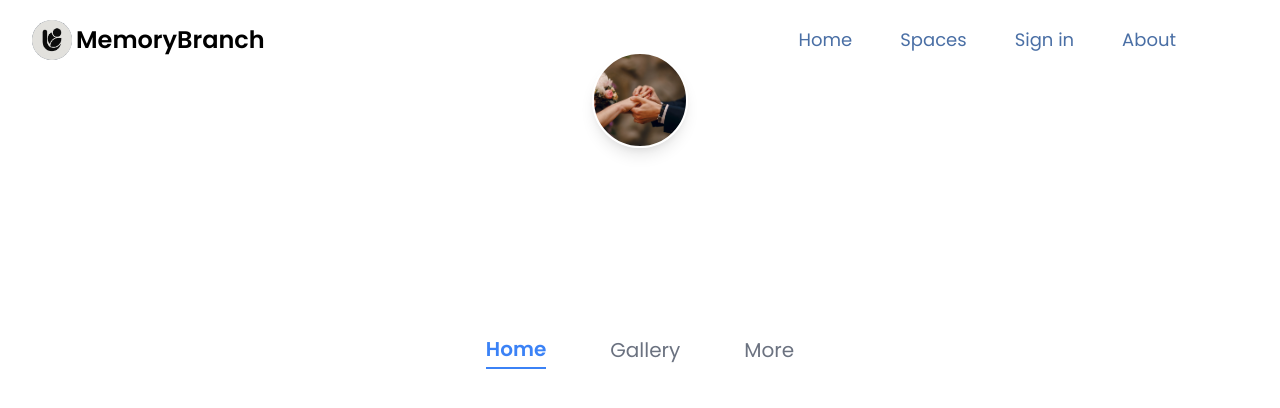
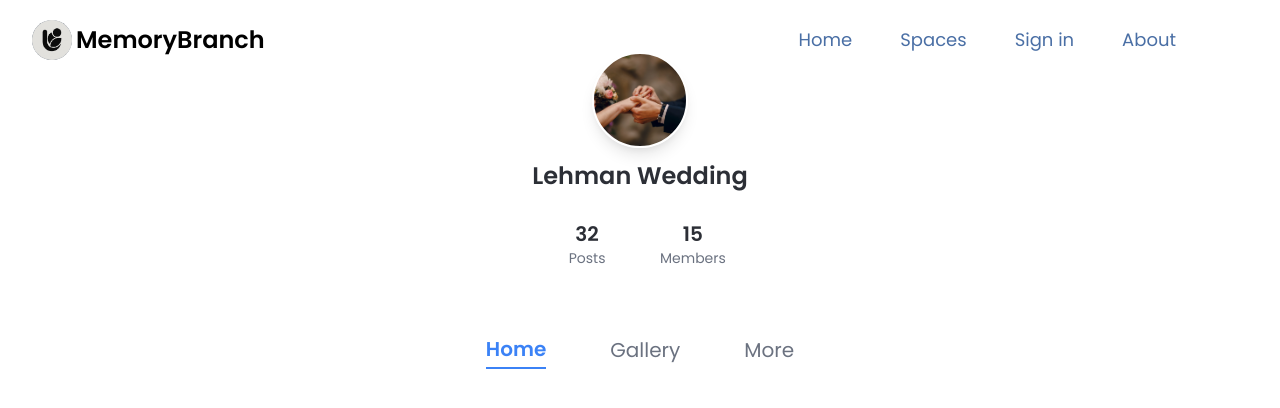
Before and after one commit to SoftSteve/mediaweb-frontend, a React (Create React App) app: page /about in a window 1280 px wide. Shown: the top 408 px of the page. Built offline with nearby package versions, Linux system fonts and the light colour scheme; no server answers.

Commit message:
styling changes

```diff
--- a/src/components/SpaceRoom/SpaceHeader.jsx
+++ b/src/components/SpaceRoom/SpaceHeader.jsx
@@ -6,7 +6,7 @@ export default function SpaceHeader() {
   >
 
     {/* Foreground content */}
-    <div className="relative z-10 flex flex-col h-full items-center justify-center gap-3 text-white">
+    <div className="relative z-10 flex flex-col h-full items-center justify-center gap-3 text-secondary">
       {/* Avatar */}
       <div className="h-24 w-24 rounded-full bg-cover bg-center shadow-lg border-2 border-white"
         style={{ backgroundImage: `url('/wedding.jpg')` }}
@@ -19,11 +19,11 @@ export default function SpaceHeader() {
       <div className="grid grid-cols-2 gap-10 pt-4 text-center">
         <div>
           <h1 className="text-xl font-bold">32</h1>
-          <p className="text-sm text-white/80">Posts</p>
+          <p className="text-sm text-gray-500">Posts</p>
         </div>
         <div>
           <h1 className="text-xl font-bold">15</h1>
-          <p className="text-sm text-white/80">Members</p>
+          <p className="text-sm text-gray-500">Members</p>
         </div>
       </div>
     </div>
```
